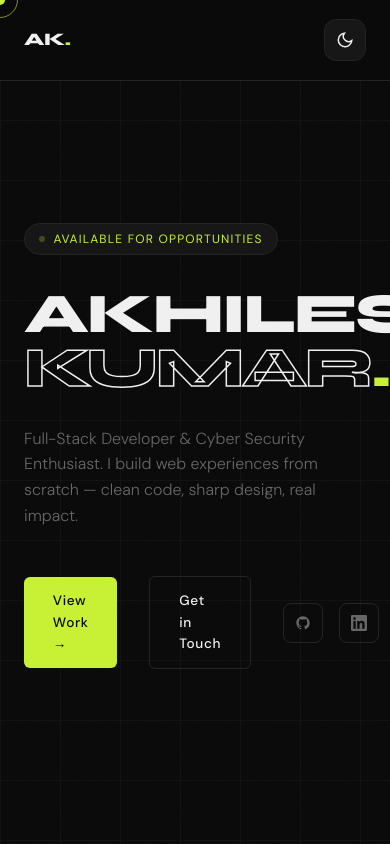
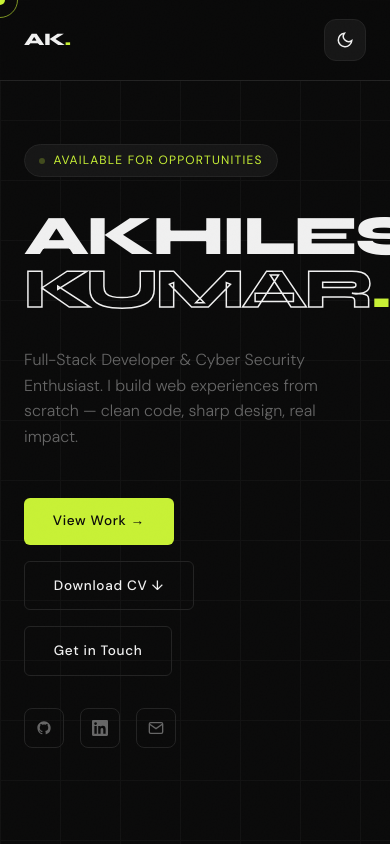
Before and after one commit to akhilesh-kumar-01/akhilesh-kumar-01.github.io, a plain HTML site: page index.html in a window 390 px wide. Shown: the top 844 px of the page. Drawn offline with Linux system fonts and the light colour scheme.

Commit message:
Enhance hero section with CV download button
Added download CV button and updated hero section styles.

```diff
--- a/index.html
+++ b/index.html
@@ -896,6 +896,17 @@
       #contact {
         padding: 5rem 1.5rem;
       }
+
+      .hero-bottom {
+        flex-direction: column;
+        align-items: flex-start;
+        gap: 1rem;
+      }
+
+      .hero-socials {
+        margin-left: 0;
+        margin-top: 1rem;
+      }
     }
 
     /* ─── Page Load Anim ─────────────────────────────── */
@@ -994,6 +1005,7 @@
     </p>
     <div class="hero-bottom">
       <a href="#projects" class="btn btn-primary">View Work →</a>
+      <a href="https://drive.google.com/uc?export=download&id=1r2ooFLIE0WU3CschKWTu-yWKgkzx6R5m" target="_blank" class="btn btn-ghost">Download CV ↓</a>
       <a href="#contact" class="btn btn-ghost">Get in Touch</a>
       <div class="hero-socials">
         <a href="https://github.com/akhilesh-kumar-01" target="_blank" class="social-link" title="GitHub">
```
